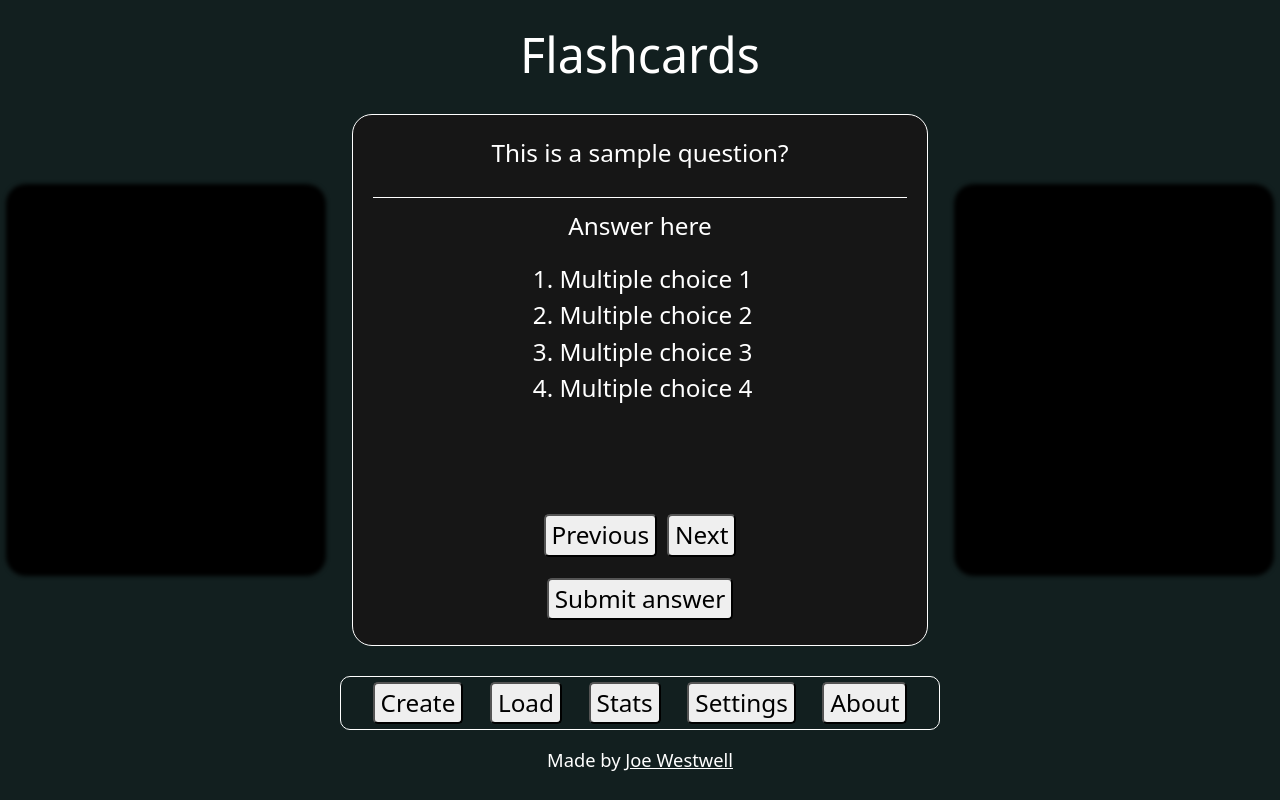
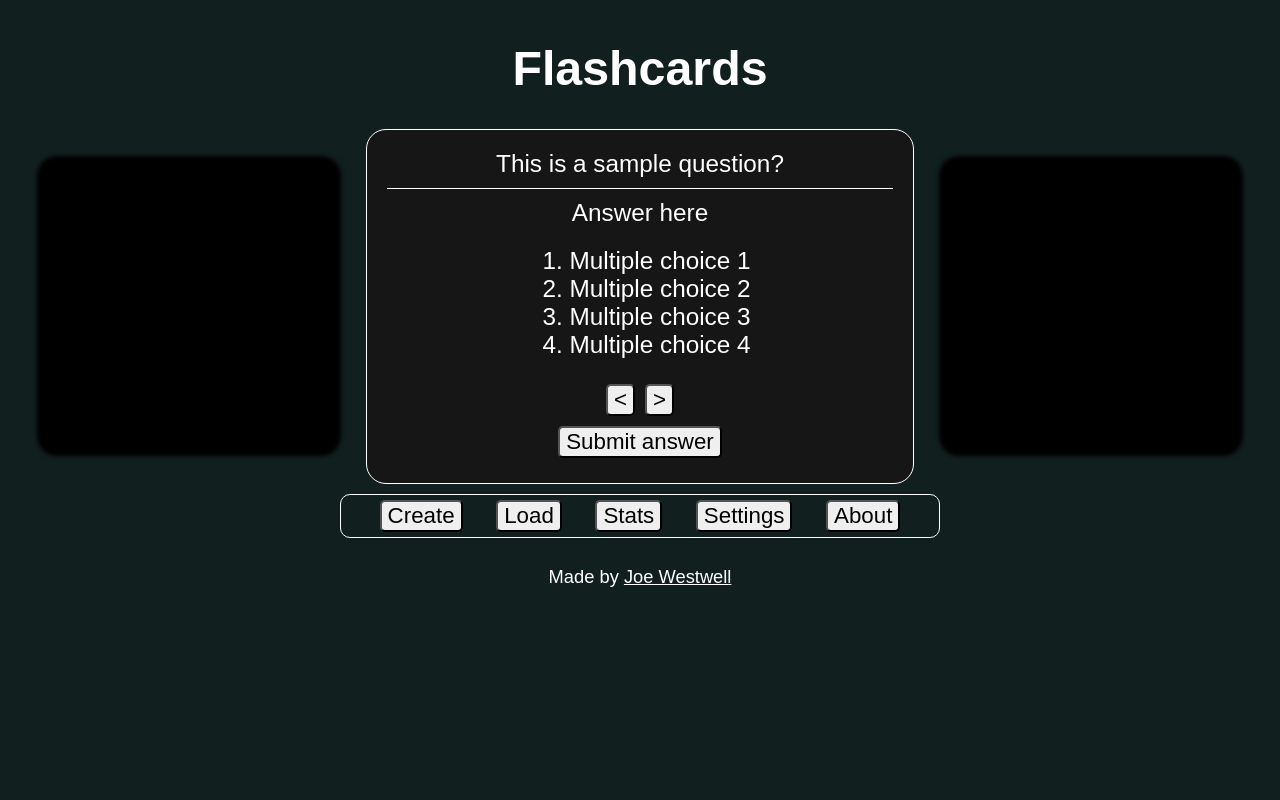
Before and after one commit to J-Wll/flashcards, a React (Vite) app: page / in a window 1280 px wide. Built offline with nearby package versions, Linux system fonts and the light colour scheme.

Commit message:
Removed bootstrap and added Utility.css for reused classes
Bootstrap was not being used enough to be worth the inclusion and there are not enough utility classes for tailwind to be worth it.

```diff
--- a/src/App.jsx
+++ b/src/App.jsx
@@ -3,9 +3,10 @@ import reactLogo from './assets/react.svg'
 import viteLogo from '/vite.svg'
 import FlashcardHandler from './FlashcardHandler'
 import Footer from './Footer'
-import * as bootstrap from 'bootstrap'
+// import * as bootstrap from 'bootstrap'
+// import './scss/styles.scss'
 import './css/App.css'
-import './scss/styles.scss'
+import './css/Utility.css'
 
 function App() {
 
--- a/src/Flashcard.jsx
+++ b/src/Flashcard.jsx
@@ -1,4 +1,5 @@
 import "./css/Flashcard.css"
+import "./css/Utility.css"
 
 function conditionalReturn(props) {
     // console.log(props)
@@ -18,10 +19,10 @@ function conditionalReturn(props) {
             </ol>
             <div className="button-group">
                 <div>
-                <button className="prev-button">Previous</button>
-                <button className="next-button">Next</button>
+                <button className="prev-button">{"<"}</button>
+                <button className="next-button">{">"}</button>
                 </div>
-                <button className="mt-3">Submit answer</button>
+                <button className="">Submit answer</button>
             </div>
         </div>)
     }
--- a/src/FlashcardHandler.jsx
+++ b/src/FlashcardHandler.jsx
@@ -1,4 +1,5 @@
 import "./css/FlashcardHandler.css"
+import './css/Utility.css'
 import Flashcard from './Flashcard.jsx'
 
 function prevCard() {
@@ -28,7 +29,7 @@ export default function FlashcardHandler() {
 
             {/* these buttons should have labels going upwards and open a centered large closable window over the rest of the content */}
             {/* probably replace them with icons */}
-            <div className="control-bar my-3">
+            <div className="control-bar">
                 <button className="control-buttons">Create</button>
                 <button className="control-buttons">Load</button>
                 <button className="control-buttons">Stats</button>
--- a/src/Footer.jsx
+++ b/src/Footer.jsx
@@ -1,7 +1,9 @@
+import './css/Utility.css'
+
 export default function Footer() {
     return (
         <footer>
-            <p className="text-white mt-0 mb-1">Made by <a className="text-white"href="https://github.com/J-Wll">Joe Westwell</a></p>
+            <p className="text-white">Made by <a className="text-white"href="https://github.com/J-Wll">Joe Westwell</a></p>
         </footer>
     )
 }
--- a/src/css/App.css
+++ b/src/css/App.css
@@ -1,9 +1,13 @@
+body{
+    background-color: rgb(18, 31, 31);
+}
+
 .flex-container {
     flex-direction: column;
     min-width: 250px;
     background-color: rgb(18, 31, 31);
-    width: 100vw;
-    height: 100vh;
+    /* width: 100vw; */
+    /* height: 100vh; */
     box-sizing: border-box;
     display: flex;
     align-items: center;
--- a/src/css/Flashcard.css
+++ b/src/css/Flashcard.css
@@ -32,6 +32,7 @@
 
 .active p, li{
     font-size: calc(16px + 0.4dvw + 0.4dvh);
+    margin: 0;
 }
 
 .divider{
@@ -55,10 +56,9 @@
 
 .button-group button {
     font-size: 20px;
-    min-height: 40px;
     border-radius: 5px;
     min-width: fit-content;
     width: 10%;
     margin: 5px;
-    font-size: calc(16px + 0.4dvw + 0.4dvh);
+    font-size: calc(14px + 0.4dvw + 0.4dvh);
 }
--- a/src/css/FlashcardHandler.css
+++ b/src/css/FlashcardHandler.css
@@ -1,6 +1,6 @@
-/* Good until about 750px width */
+/* Good until about 800px width */
 .flashcard-handler {
-    width: 100vw;
+    width: 95vw;
     height: 70%;
     min-width: 250px;
     display: flex;
@@ -17,6 +17,8 @@
     justify-content: space-evenly;
     padding: 5px;
     min-width: 600px;
+    margin-top: 10px;
+    margin-bottom: 10px;
     width: 30%;
     border-radius: 10px;
     box-sizing: border-box;
@@ -24,9 +26,8 @@
 
 .control-buttons {
     font-size: 20px;
-    min-height: 40px;
     border-radius: 5px;
     min-width: fit-content;
     width: 10%;
-    font-size: calc(16px + 0.4dvw + 0.4dvh);
+    font-size: calc(14px + 0.4dvw + 0.4dvh);
 }
--- /dev/null
+++ b/src/css/Utility.css
@@ -0,0 +1,15 @@
+*{
+    font-family: Arial, Helvetica, sans-serif;
+}
+
+.text-white{
+    color: white;
+}
+
+.mt-0{
+    margin-top: 0;
+}
+
+.mb-0{
+    margin-bottom: 0;
+}
--- a/src/main.jsx
+++ b/src/main.jsx
@@ -1,8 +1,9 @@
 import React from 'react'
 import ReactDOM from 'react-dom/client'
 import App from './App.jsx'
-import './scss/styles.scss'
-import * as bootstrap from 'bootstrap'
+import './css/Utility.css'
+// import './scss/styles.scss'
+// import * as bootstrap from 'bootstrap'
 
 ReactDOM.createRoot(document.getElementById('root')).render(
   <React.StrictMode>
```
